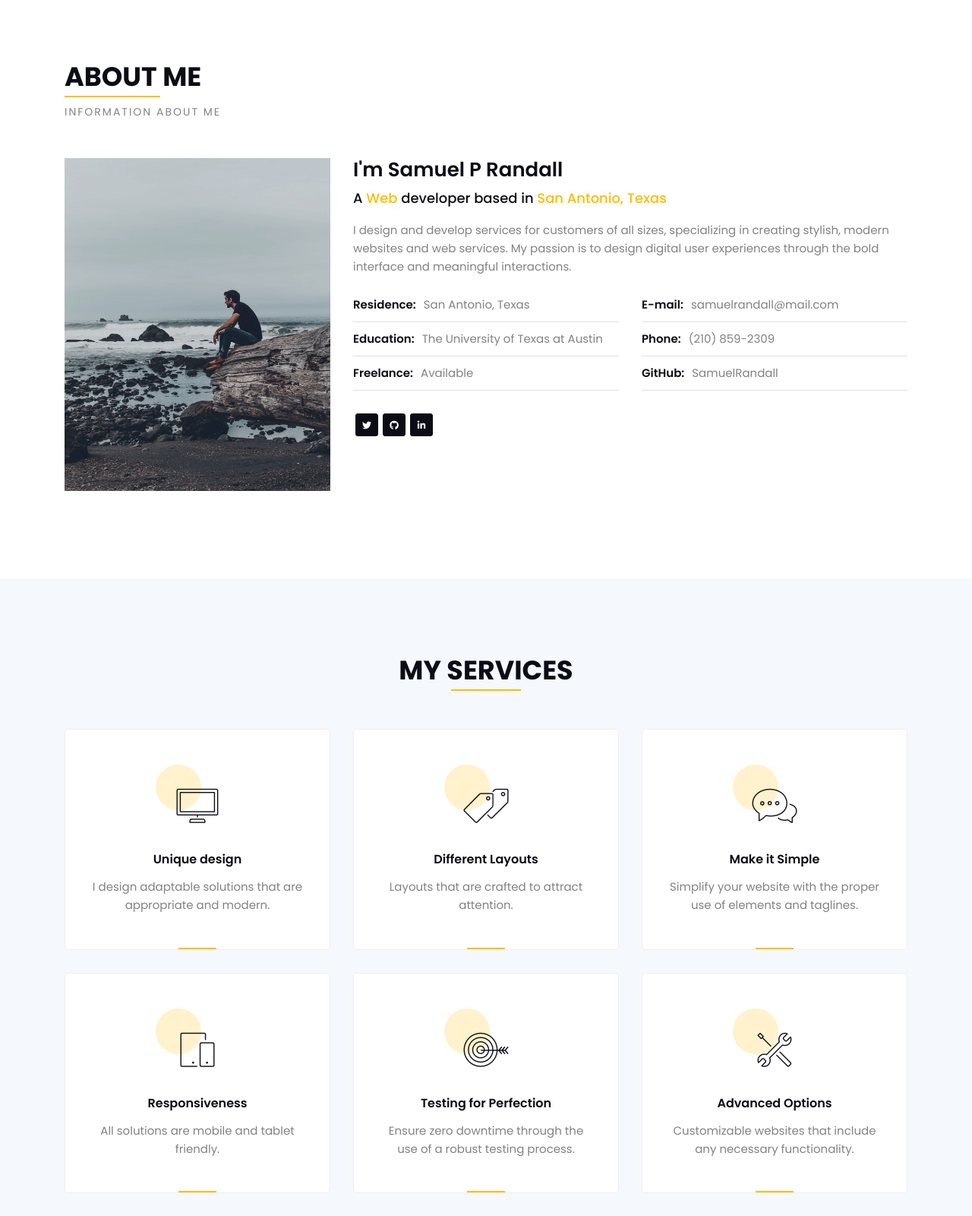
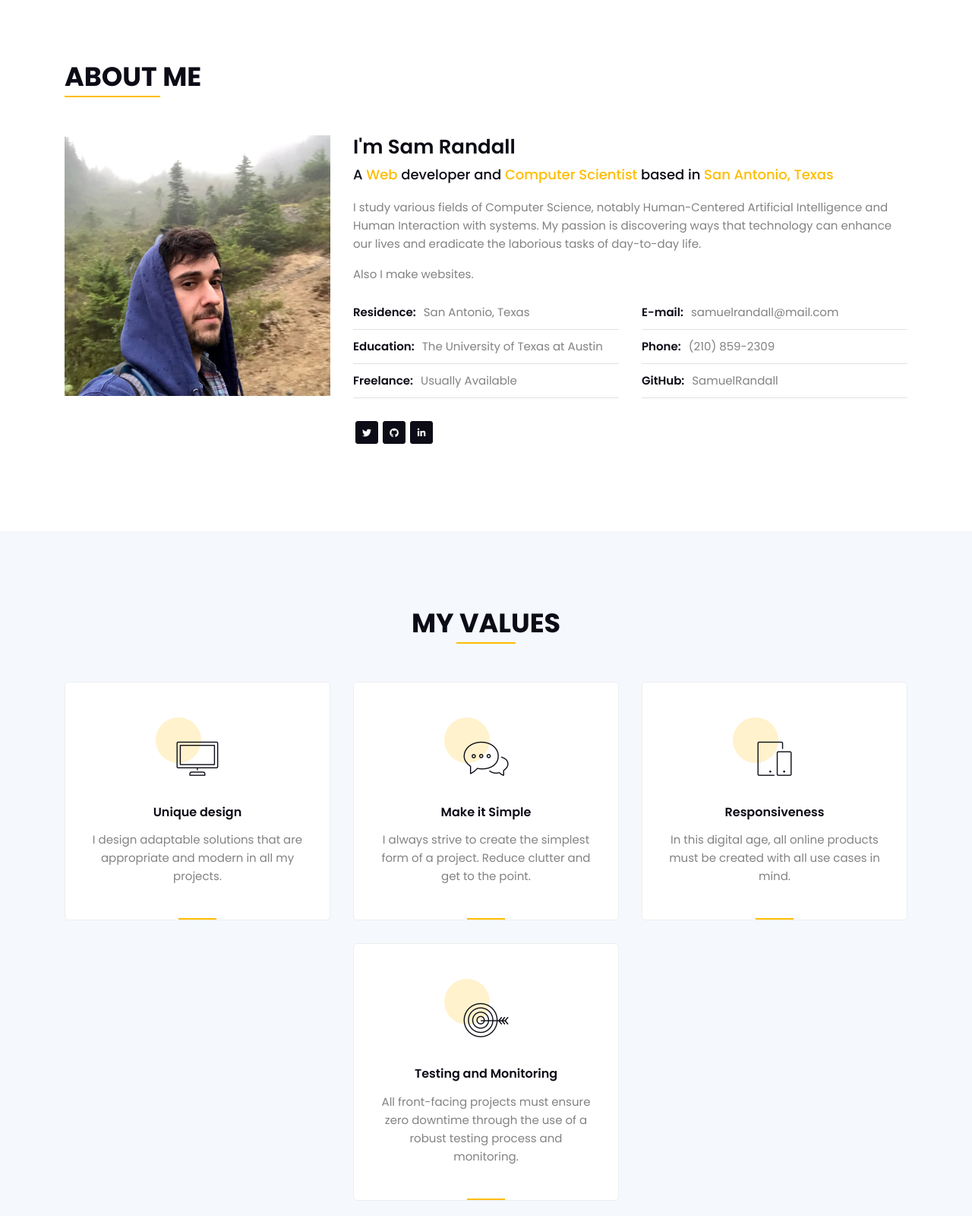
Before and after one commit to SamuelRandall/Website, a plain HTML site: page index.html in a window 1280 px wide. Shown: the part 820-2420 px from the top of the page at 76% size. Drawn offline with Linux system fonts and the light colour scheme.

Commit message:
updates content on site

```diff
--- a/index.html
+++ b/index.html
@@ -75,7 +75,7 @@
         <!-- Main -->
         <main>
             <!-- Home Banner -->
-              <section id="home" class="home-banner-02 bg-cover bg-center bg-no-repeat" style="background-image: linear-gradient(rgba(0, 0, 0, 1), rgba(0, 0, 0, 0)), url(template/static/img/IMG_3916.jpg);">
+              <section id="home" class="home-banner-02 bg-cover bg-center bg-no-repeat" style="background-image: linear-gradient(rgba(0, 0, 0, 1), rgba(0, 0, 0, 0)), url(template/static/img/IMG_4980.jpg);">
               <!-- below is for local use only -->
               <!-- <section id="home" class="home-banner-02 bg-cover bg-center bg-no-repeat" style="background-image: linear-gradient(rgba(0, 0, 0, 1), rgba(0, 0, 0, 0)), url(template/static/img/IMG_3876.jpg);"> -->
                 <div class="sec-round">
@@ -110,19 +110,19 @@
                         <div class="col-md-12">
                             <div class="section-title">
                                 <h3 class="dark-color text-uppercase">ABOUT ME</h3>
-                                <p class="text-uppercase small">information about me</p>
                             </div>
                         </div>
                     </div>
 
                     <div class="row">
                         <div class="col-lg-4 m-15px-tb">
-                            <img src="template/static/img/IMG_3909.jpg" title="" alt="">
+                            <img src="template/static/img/IMG_3777.JPG" title="" alt="">
                         </div>
                         <div class="col-lg-8 m-15px-tb">
-                            <h4 class="dark-color font-w-600 m-10px-b">I'm Samuel P Randall</h4>
-                            <h6 class="dark-color m-20px-b">A <span class="theme-color">Web</span> developer based in <span class="theme-color">San Antonio, Texas</span></h6>
-                            <p>I design and develop services for customers of all sizes, specializing in creating stylish, modern websites and web services. My passion is to design digital user experiences through the bold interface and meaningful interactions.</p>
+                            <h4 class="dark-color font-w-600 m-10px-b">I'm Sam Randall</h4>
+                            <h6 class="dark-color m-20px-b">A <span class="theme-color">Web</span> developer and <span class="theme-color">Computer Scientist</span> based in <span class="theme-color">San Antonio, Texas</span></h6>
+                            <p>I study various fields of Computer Science, notably Human-Centered Artificial Intelligence and Human Interaction with systems. My passion is discovering ways that technology can enhance our lives and eradicate the laborious tasks of day-to-day life.</p>
+                            <p>Also I make websites.</p>
 
                             <div class="row p-10px-t">
                                 <div class="col-md-6">
@@ -136,7 +136,7 @@
                                   </div>
                                   <div class="media border-bottom m-10px-b p-10px-b">
                                       <label class="dark-color font-w-600 m-0px p-10px-r">Freelance:</label>
-                                      <p class="m-0px">Available</p>
+                                      <p class="m-0px">Usually Available</p>
                                   </div>
 
                                 </div>
@@ -176,7 +176,7 @@
                     <div class="row sm-m-25px-b m-35px-b justify-content-center">
                         <div class="col-md-8 col-lg-6">
                             <div class="section-title text-center">
-                                <h3 class="dark-color text-uppercase">My Services</h3>
+                                <h3 class="dark-color text-uppercase">My Values</h3>
                             </div>
                         </div>
                     </div>
@@ -190,20 +190,7 @@
                                 </div>
                                 <div class="feature-content">
                                     <h5>Unique design</h5>
-                                    <p>I design adaptable solutions that are appropriate and modern.</p>
-                                </div>
-                            </div>
-                        </div>
-                        <!-- / -->
-                        <!-- feaure box -->
-                        <div class="col-sm-6 col-lg-4 m-15px-tb">
-                            <div class="feature-box-3">
-                                <div class="icon">
-                                    <i class="icon-pricetags"></i>
-                                </div>
-                                <div class="feature-content">
-                                    <h5>Different Layouts</h5>
-                                    <p>Layouts that are crafted to attract attention.</p>
+                                    <p>I design adaptable solutions that are appropriate and modern in all my projects.</p>
                                 </div>
                             </div>
                         </div>
@@ -216,7 +203,7 @@
                                 </div>
                                 <div class="feature-content">
                                     <h5>Make it Simple</h5>
-                                    <p>Simplify your website with the proper use of elements and taglines.</p>
+                                    <p>I always strive to create the simplest form of a project. Reduce clutter and get to the point.</p>
                                 </div>
                             </div>
                         </div>
@@ -229,38 +216,29 @@
                                 </div>
                                 <div class="feature-content">
                                     <h5>Responsiveness</h5>
-                                    <p>All solutions are mobile and tablet friendly.</p>
+                                    <p>In this digital age, all online products must be created with all use cases in mind.</p>
                                 </div>
                             </div>
                         </div>
                         <!-- / -->
                         <!-- feaure box -->
-                        <div class="col-sm-6 col-lg-4 m-15px-tb">
+
+                        <!-- / -->
+                        <!-- Include all webmaster service i.e. google business listings, yelp, bing, GA reports, accessibility -->
+
+                    </div>
+                    <div class="row justify-content-center">
+                        <div class="col-sm-12 col-lg-4 m-15px-tb ">
                             <div class="feature-box-3">
                                 <div class="icon">
                                     <i class="icon-target"></i>
                                 </div>
                                 <div class="feature-content">
-                                    <h5>Testing for Perfection</h5>
-                                    <p>Ensure zero downtime through the use of a robust testing process.</p>
+                                    <h5>Testing and Monitoring</h5>
+                                    <p>All front-facing projects must ensure zero downtime through the use of a robust testing process and monitoring.</p>
                                 </div>
                             </div>
                         </div>
-                        <!-- / -->
-                        <!-- feaure box -->
-                        <div class="col-sm-6 col-lg-4 m-15px-tb">
-                            <div class="feature-box-3">
-                                <div class="icon">
-                                    <i class="icon-tools-2"></i>
-                                </div>
-                                <div class="feature-content">
-                                    <h5>Advanced Options</h5>
-                                    <p>Customizable websites that include any necessary functionality.</p>
-                                </div>
-                            </div>
-                        </div>
-                        <!-- Include all webmaster service i.e. google business listings, yelp, bing, GA reports, accessibility -->
-
                     </div>
 
                 </div>
@@ -275,10 +253,9 @@
                             <div class="section-title">
                                 <h3 class="dark-color text-uppercase">Professional skills</h3>
                             </div>
-                            <p class="m-25px-t">I create websites that adhere to proper development standards and design procedures.</p>
                             <!-- skill -->
                             <div class="skill-lt p-25px-t">
-                                <h6 class="dark-color">HTML5</h6>
+                                <h6 class="dark-color">React</h6>
                                 <div class="skill-bar">
                                   <div class="skill-bar-in theme-bg" role="progressbar" aria-valuenow="92" aria-valuemin="0" aria-valuemax="100">
                                     <span>92%</span>
@@ -313,6 +290,17 @@
                                   <div class="skill-bar-in theme-bg" role="progressbar" aria-valuenow="88" aria-valuemin="0" aria-valuemax="100">
                                     <span>88%</span>
                                   </div>
+                                </div>
+                            </div>
+                            <!-- end skill -->
+
+                            <!-- skill -->
+                            <div class="skill-lt">
+                                <h6 class="dark-color">Unix/Linux</h6>
+                                <div class="skill-bar">
+                                    <div class="skill-bar-in theme-bg" role="progressbar" aria-valuenow="80" aria-valuemin="0" aria-valuemax="100">
+                                        <span>80%</span>
+                                    </div>
                                 </div>
                             </div>
                             <!-- end skill -->
--- a/template/static/js/custom.js
+++ b/template/static/js/custom.js
@@ -336,11 +336,12 @@
     	if ($("#type-it").exists()){
             loadScript(plugin_track + 'typeit-master/typeit.min.js', function() {
                 new TypeIt('#type-it', {
-		            speed: 200,
+		            speed: 300,
 		            loop:true,
 		            strings: [
 		              'Designer',
-		              'Developer'
+		              'Developer',
+						'Student'
 		            ],
 		            breakLines: false
 		        });
```
Also changed, not shown: template/static/img/IMG_3909.jpg (deleted), template/static/img/IMG_4980.JPG (added), 1 other file.
